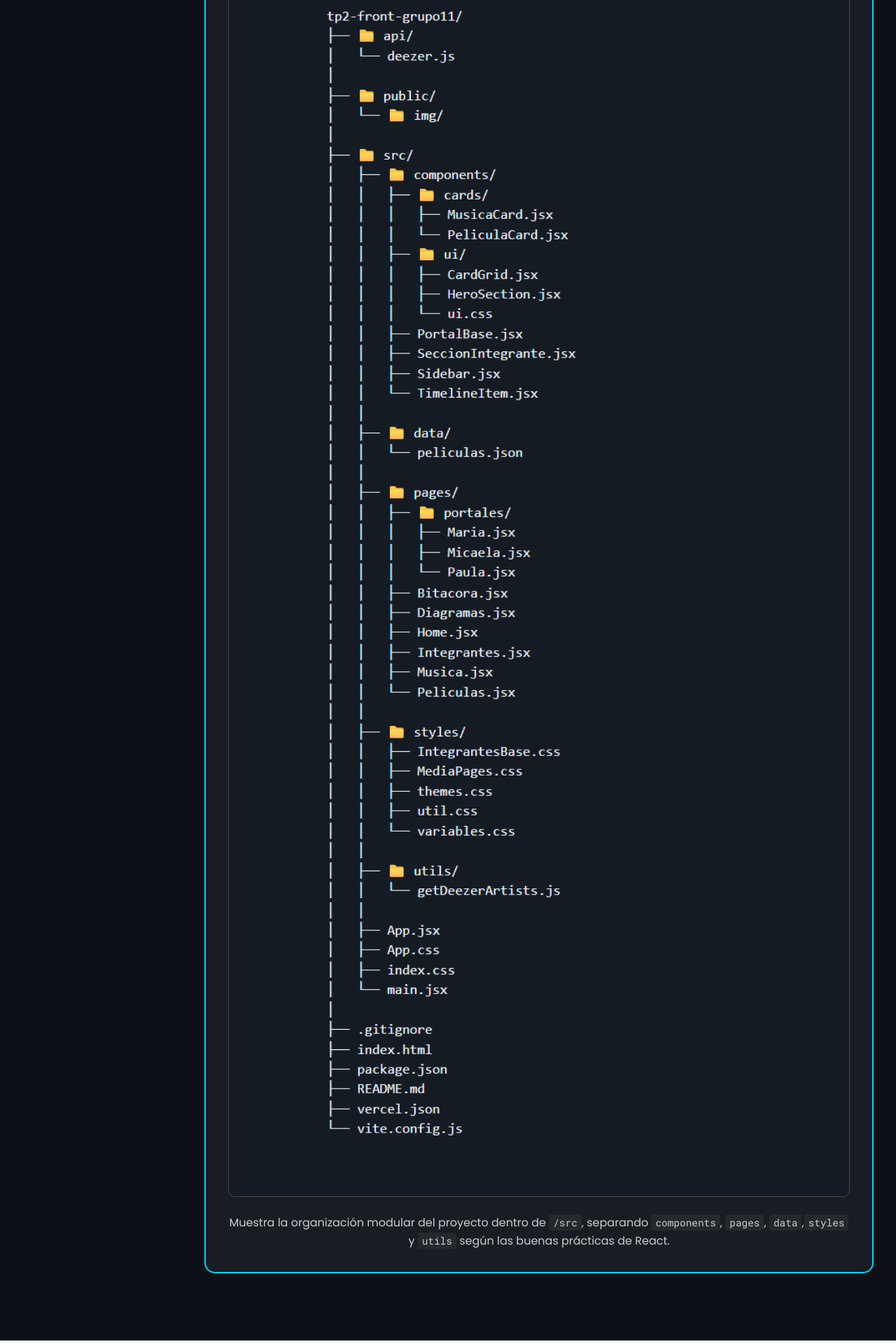
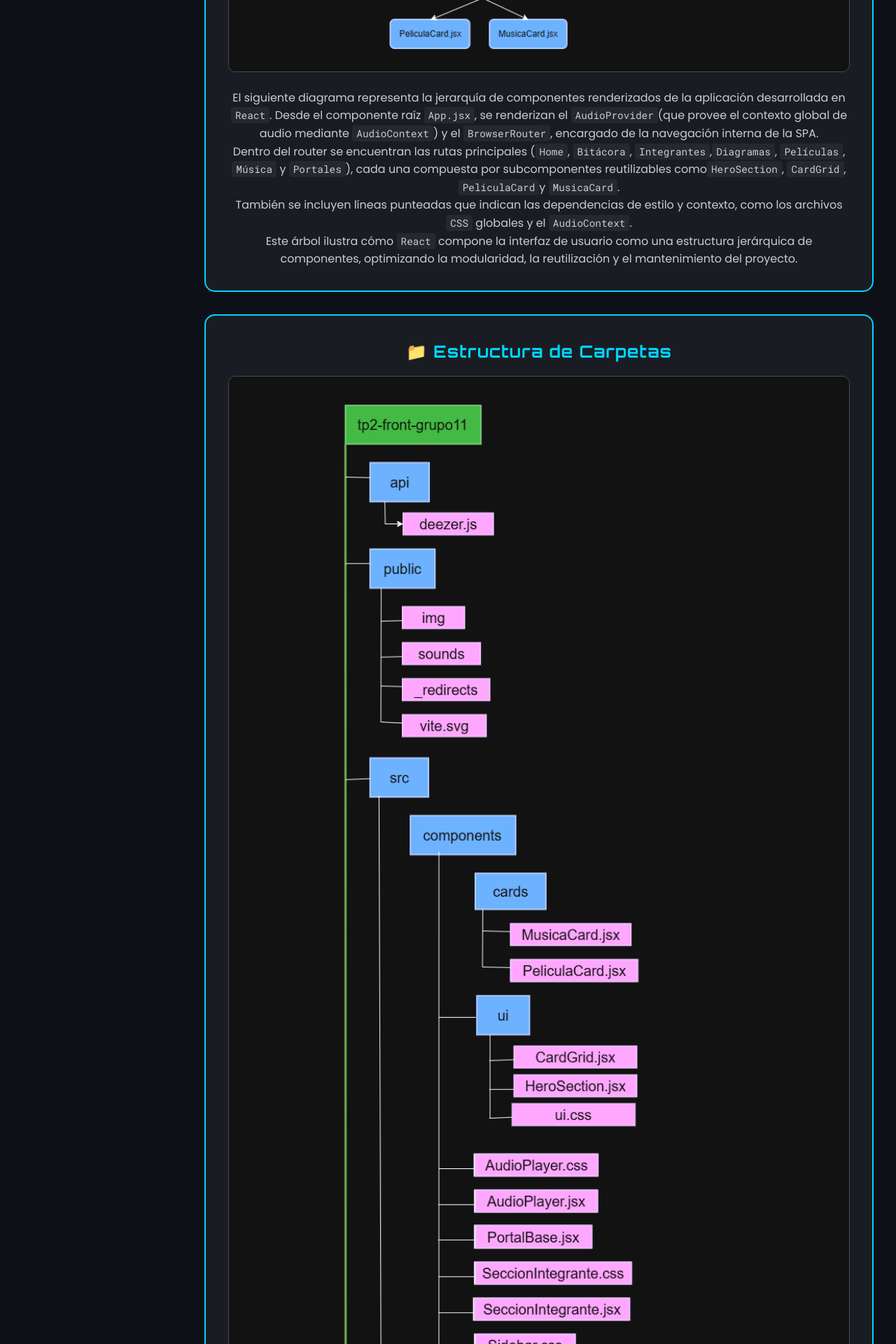
Before and after one commit to micakn/TP2-Front-Grupo11., a React (Vite) app: page /diagramas in a window 1280 px wide. Shown: the part 2040-3960 px from the top of the page at 70% size. Built offline with nearby package versions, Linux system fonts and the light colour scheme.

Commit message:
Update Diagramas

```diff
--- a/src/pages/Diagramas.jsx
+++ b/src/pages/Diagramas.jsx
@@ -23,10 +23,29 @@ export default function Diagramas() {
             className="diagrama-img"
           />
           <p>
-            Representa la jerarquía de componentes desde <code>App.jsx</code>
-            hacia los subcomponentes, incluyendo <code>Sidebar</code>,
-            los componentes de página principales y las <code>Cards</code>.
-            Refleja el flujo de renderizado dentro de la SPA.
+            El siguiente diagrama representa la jerarquía de componentes renderizados de la aplicación desarrollada en <code>React</code>.
+            Desde el componente raíz <code>App.jsx</code>, se renderizan el <code>AudioProvider</code>
+            (que provee el contexto global de audio mediante <code>AudioContext</code>)
+            y el <code>BrowserRouter</code>, encargado de la navegación interna de la SPA.
+          </p>
+
+          <p>
+            Dentro del router se encuentran las rutas principales
+            (<code>Home</code>, <code>Bitácora</code>, <code>Integrantes</code>,
+            <code>Diagramas</code>, <code>Películas</code>, <code>Música</code> y <code>Portales</code>),
+            cada una compuesta por subcomponentes reutilizables como
+            <code>HeroSection</code>, <code>CardGrid</code>, <code>PeliculaCard</code>
+            y <code>MusicaCard</code>.
+          </p>
+
+          <p>
+            También se incluyen líneas punteadas que indican las dependencias de estilo y contexto,
+            como los archivos <code>CSS</code> globales y el <code>AudioContext</code>.
+          </p>
+
+          <p>
+            Este árbol ilustra cómo <code>React</code> compone la interfaz de usuario como una estructura jerárquica de componentes,
+            optimizando la modularidad, la reutilización y el mantenimiento del proyecto.
           </p>
         </div>
 
@@ -37,11 +56,24 @@ export default function Diagramas() {
             alt="Estructura de carpetas del proyecto"
             className="diagrama-img"
           />
-          <p>
-            Muestra la organización modular del proyecto dentro de <code>/src</code>,
-            separando <code>components</code>, <code>pages</code>, <code>data</code>,
-            <code>styles</code> y <code>utils</code> según las buenas prácticas de React.
-          </p>
+         <p>
+          El diagrama muestra la <strong>organización real de archivos y carpetas</strong> del proyecto <code>TechVerse</code>.
+          En la raíz se incluyen la configuración de build y deploy (<code>vite.config.js</code>, <code>vercel.json</code>),
+          mientras que la aplicación se encuentra en <code>src/</code>.
+        </p>
+        <p>
+          Dentro de <code>src/</code>, los <code>components/</code> se dividen en <code>cards/</code> (tarjetas reutilizables)
+          y <code>ui/</code> (interfaz y elementos comunes como <code>Sidebar</code>, <code>TimelineItem</code> y
+          <code>AudioPlayer</code>). Las <code>pages/</code> agrupan las vistas principales de la SPA
+          (con la subcarpeta <code>portales/</code> para las páginas individuales del equipo).
+          La carpeta <code>data/</code> contiene el JSON local de películas y <code>styles/</code>
+          centraliza las hojas de estilo globales y modulares.
+        </p>
+        <p>
+          Esta estructura por responsabilidades favorece la <strong>escalabilidad</strong>, el
+          <strong>mantenimiento</strong> y la <strong>reutilización</strong>, dejando claro dónde vive cada parte
+          del proyecto: lógica de UI, vistas, datos y estilos.
+        </p>
         </div>
       </section>
     </div>
```
Also changed, not shown: public/img/arbol-componentes.png, public/img/estructura-carpetas.png.
